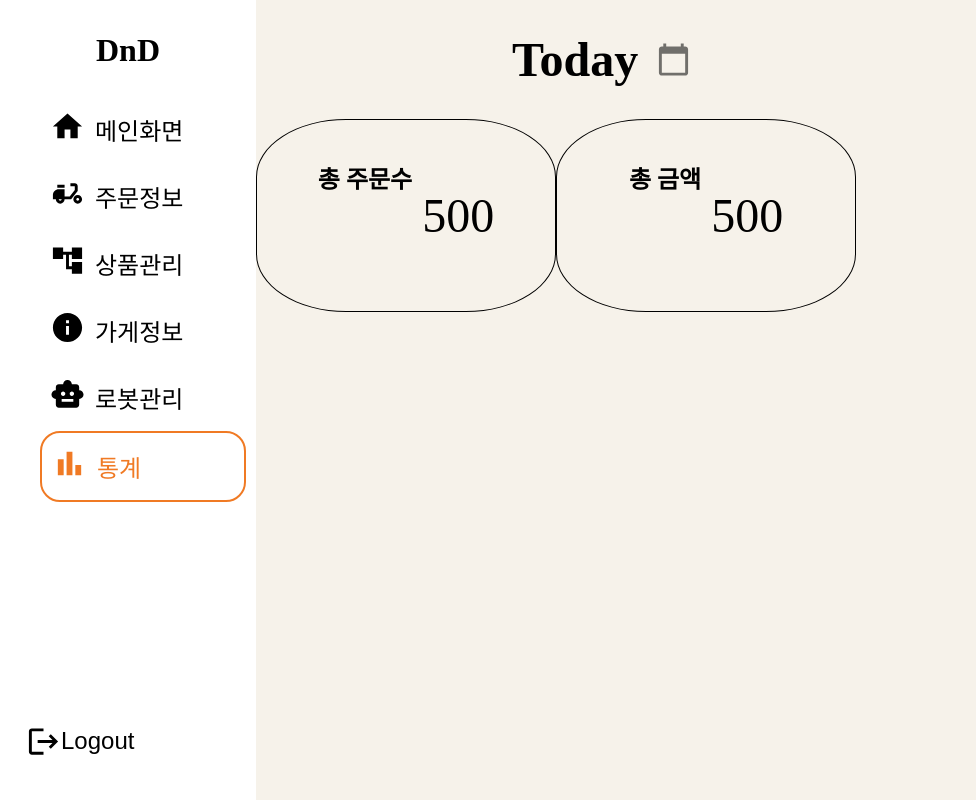
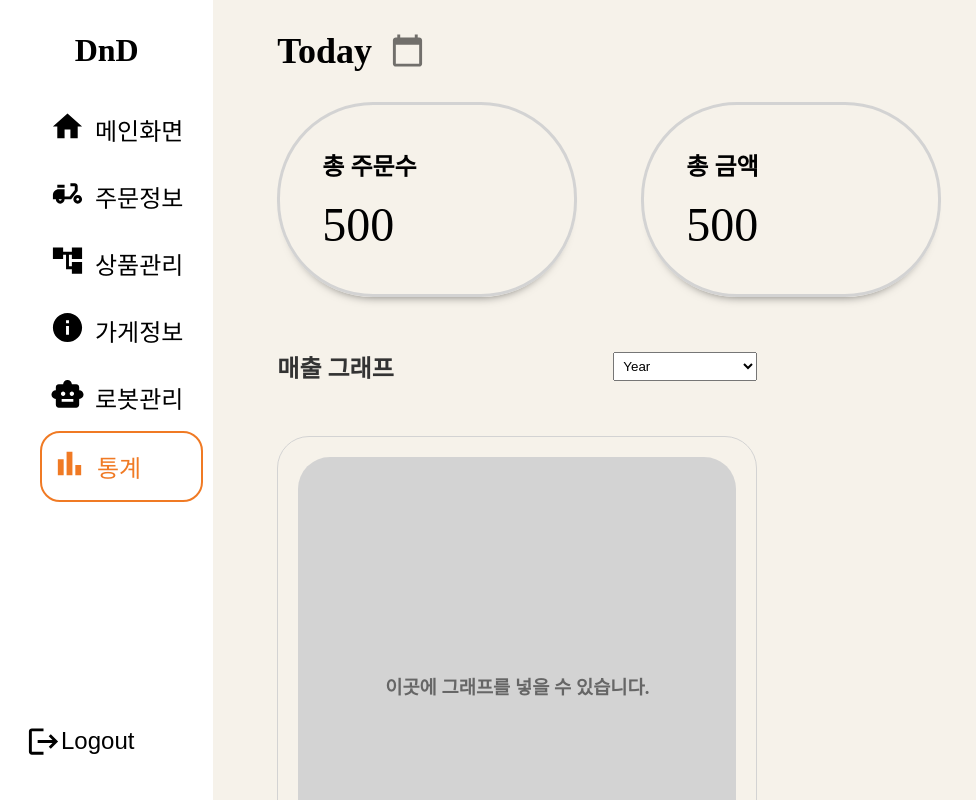
Before and after one commit to Dahye73/dnd_seller_web, a React (Vite) app: page /main/statics in a window 1280 px wide. Shown: the whole page, without its empty margins (0-976 px from the left). Built offline with nearby package versions, Linux system fonts and the light colour scheme; the HTML template or start-up script is replaced by a standard one.

Commit message:
날짜별 갤린더, 총주문 박스, 총주문 그래프 작업

```diff
--- a/package.json
+++ b/package.json
@@ -13,12 +13,11 @@
     "@emotion/react": "^11.11.1",
     "@emotion/styled": "^11.11.0",
     "@mui/icons-material": "^5.13.7",
-<<<<<<< HEAD
     "@mui/material": "^5.13.7",
-=======
->>>>>>> e6b5a302b8ffa358f3a460f380da89b6644ea018
     "@reduxjs/toolkit": "^1.9.5",
+    "date-fns": "^2.30.0",
     "react": "^18.2.0",
+    "react-datepicker": "^4.15.0",
     "react-dom": "^18.2.0",
     "react-redux": "^8.1.1",
     "react-router-dom": "^6.14.1"
--- a/src/components/Statics/Statics_Date/Date_Title.jsx
+++ b/src/components/Statics/Statics_Date/Date_Title.jsx
@@ -1,21 +1,58 @@
-import React from 'react';
+import React, { useState } from 'react';
 import styles from './Date_Title.module.css';
 import IconButton from '@mui/material/IconButton';
 import CalendarTodayIcon from '@mui/icons-material/CalendarToday';
+import DatePicker from "react-datepicker";
+import "react-datepicker/dist/react-datepicker.css";
 
 const Date_Title_go = () => {
+    const [selectedDate, setSelectedDate] = useState(new Date());
+    const [isOpen, setIsOpen] = useState(false);
+
+    const isToday = (date) => {
+        const today = new Date();
+        return date.getDate() === today.getDate() &&
+            date.getMonth() === today.getMonth() &&
+            date.getFullYear() === today.getFullYear();
+    }
+
+    const pad = (number) => {
+        return String(number).padStart(2, '0');
+    }
+
+    const formatDate = (date) => {
+        if (isToday(date)) {
+            return 'Today';
+        } else {
+            return `${date.getFullYear()}-${pad(date.getMonth() + 1)}-${pad(date.getDate())}`;
+        }
+    };
+
+    const handleOpen = () => {
+        setIsOpen(prev => !prev);
+    };
+
     return (
-    <div>
+        <div className={styles.container}>
             <div className={styles.today}>
                 <div className={styles.heading}>
-          <h1>Today</h1>
+                    <h2>{formatDate(selectedDate)}</h2>
                 </div>
-        <IconButton className={styles.icon}>
+                <div className={styles.datePickerContainer}>
+                    <IconButton className={styles.icon} onClick={handleOpen}>
+                        {isOpen && (
+                            <DatePicker
+                                selected={selectedDate}
+                                onChange={date => setSelectedDate(date)}
+                                inline
+                            />
+                        )}
                         <CalendarTodayIcon fontSize="large" />
                     </IconButton>
                 </div>
+            </div>
 
-      <div className={styles.boxContainer}> {/* 클래스명 변경 */}
+            <div className={styles.boxContainer}>
                 <div className={styles.box}>
                     <div className={styles.heading}>
                         <h2 className={styles.title}>총 주문수</h2>
--- a/src/components/Statics/Statics_Date/Date_Title.module.css
+++ b/src/components/Statics/Statics_Date/Date_Title.module.css
@@ -2,8 +2,7 @@
   display: flex;
   align-items: center;
   gap: 10px;
-
-  margin-left: 20vw;
+  margin-left: 5vw;
   font-size: 1.5em;
   font-weight: bold;
 }
@@ -11,37 +10,61 @@
 .box {
   width: 300px;
   min-height: 50px;
-  border: 1px solid black;
-  margin-left: 20vw;
-  padding: 20px;
+  margin-left: 5vw;
+  padding: 10px;
   box-sizing: border-box;
   display: flex;
-  justify-content:center;
-  align-items: left;
-  border-radius: 30%;
+  flex-direction: column;
+  align-items: flex-start;
+
+  border: 3px solid lightgray;
+  border-radius: 6rem;
   gap: 10px;
-  margin-left: 0;
+  box-shadow: 0 10px 10px -10px rgba(0, 0, 0, 0.5);
 }
+
 
 .title {
   text-align: left;
-  font-size: 1.5em;
+  font-size: 1.5rem;
+  margin-left: 2rem;
+  margin-top: 2rem;
+  margin-bottom: 5px;
 }
 
 .number {
   text-align: left;
-  font-size: 3.0em;
+  font-size: 3.0rem;
   color: black;
+  margin-left: 2rem;
+  margin-top: 0;
+  margin-bottom: 2rem;
 }
 
 .icon {
-  margin-left: 20px;  /* 왼쪽 여백을 20px로 설정 */
+  margin-left: 20px;
 }
 
 .heading {
-  display: inline-block;  /* 이를 통해 h1, h2 요소가 문단 전체를 잡아먹는 것을 방지 */
+  display: inline-block;
 }
+
 .boxContainer {
-  display: flex;  /* Flexbox 사용 */
-  gap: -20px;     /* 박스 사이의 간격 */
+  display: flex;
 }
+
+.datePickerContainer {
+  display: flex;
+  flex-direction: row-reverse;
+  position: relative;
+}
+
+.react-datepicker-wrapper {
+  position: absolute;
+  right: 1rem;
+  top: 50px;
+}
+
+.container {
+  height: fit-content;
+}
--- /dev/null
+++ b/src/components/Statics/Statics_Graph/Sales_Graph.jsx
@@ -0,0 +1,46 @@
+import React from 'react';
+import styles from './Sales_Graph.module.css';
+import Box from '@mui/material/Box';
+
+const Sales_Graph_go = () => {
+    return (
+      <div className={styles.container}>
+        <div className={styles.titleContainer}>
+          <h2 className={styles.title}>매출 그래프</h2>
+          <select className={styles.selectBox}>
+            <option value="year">Year</option>
+            <option value="month">Month</option>
+            <option value="date">Date</option>
+          </select>
+        </div>
+
+        <div className={styles.graphContainer}>
+          <Box
+            className={styles.box}
+          >
+            <h3 className={styles.graphPlaceholder}>이곳에 그래프를 넣을 수 있습니다.</h3>
+          </Box>
+        </div>
+
+        <div className={styles.titleContainer}>
+          <h2 className={styles.title}>주문량 그래프</h2>
+          <select className={styles.selectBox}>
+            <option value="주문수">주문수</option>
+            <option value="찜수">찜수</option>
+          </select>
+        </div>
+
+        <div className={styles.graphContainer}>
+          <Box
+            className={styles.box}
+          >
+            <h3 className={styles.graphPlaceholder}>이곳에 그래프를 넣을 수 있습니다.</h3>
+          </Box>
+        </div>
+      </div>
+
+
+    );
+  };
+
+export default Sales_Graph_go;
--- /dev/null
+++ b/src/components/Statics/Statics_Graph/Sales_Graph.module.css
@@ -0,0 +1,56 @@
+.titleContainer {
+    width: 90%; /* 부모 요소의 너비에 대한 비율로 크기를 지정합니다. */
+    margin: 2rem auto; /* 상하 여백은 2rem, 좌우 여백은 자동으로 설정하여 중앙에 배치합니다. */
+    margin-left: 5vw;
+    display: flex;
+    justify-content: space-between;
+    align-items: center;
+}
+
+.title {
+    font-size: 1.5em;
+    color: #333;
+    font-weight: bold;
+}
+
+.selectBox {
+    width: 30%; /* 부모 요소의 너비에 대한 비율로 크기를 지정합니다. */
+    padding: 5px;
+}
+
+.graphContainer {
+    width: 90%; /* 부모 요소의 너비에 대한 비율로 크기를 지정합니다. */
+    height: 500px;
+    margin: 0 auto; /* 상하 여백은 없고, 좌우 여백은 자동으로 설정하여 중앙에 배치합니다. */
+    margin-left: 5vw;
+    border: 1px solid lightgray;
+    border-radius: 2rem;
+    padding: 20px;
+    box-sizing: border-box;
+}
+
+.box {
+    width: 100%; /* 부모 요소의 너비에 대한 비율로 크기를 지정합니다. */
+    height: 100%;
+    background-color: lightgray;
+    display: flex;
+    align-items: center;
+    justify-content: center;
+    border-radius: 2rem;
+}
+
+.graphPlaceholder {
+    color: #666;
+}
+
+/* 미디어 쿼리를 사용하여 화면 크기가 768px 이하일 때의 스타일을 지정합니다. */
+@media screen and (max-width: 768px) {
+    .titleContainer, .graphContainer {
+        width: 100%; /* 화면 크기가 작아졌을 때는 부모 요소의 전체 너비를 사용하도록 설정합니다. */
+        margin-left: 0;
+    }
+}
+
+.container {
+    width: 50%;
+}
--- a/src/pages/StaticsPage.jsx
+++ b/src/pages/StaticsPage.jsx
@@ -1,8 +1,15 @@
 import Date_Title_go from "../components/Statics/Statics_Date/Date_Title";
+import Sales_Graph_go from "../components/Statics/Statics_Graph/Sales_Graph";
+import styles from "./StaticsPage.module.css";
 const StaticsPage = () => {
   return (
+    <div className={styles.container}>
     <div>
-    <Date_Title_go />
+      <Date_Title_go />
+    </div>
+    <div>
+      <Sales_Graph_go />
+    </div>
     </div>
   );
 };
--- /dev/null
+++ b/src/pages/StaticsPage.module.css
@@ -0,0 +1,5 @@
+.container {
+    height: 100vh;
+    width: 100%;
+    overflow: scroll;
+}
```
Also changed, not shown: 1 other file (tests, documents, lock files or other folders). Lines whose indentation alone changed are shown as unchanged.
